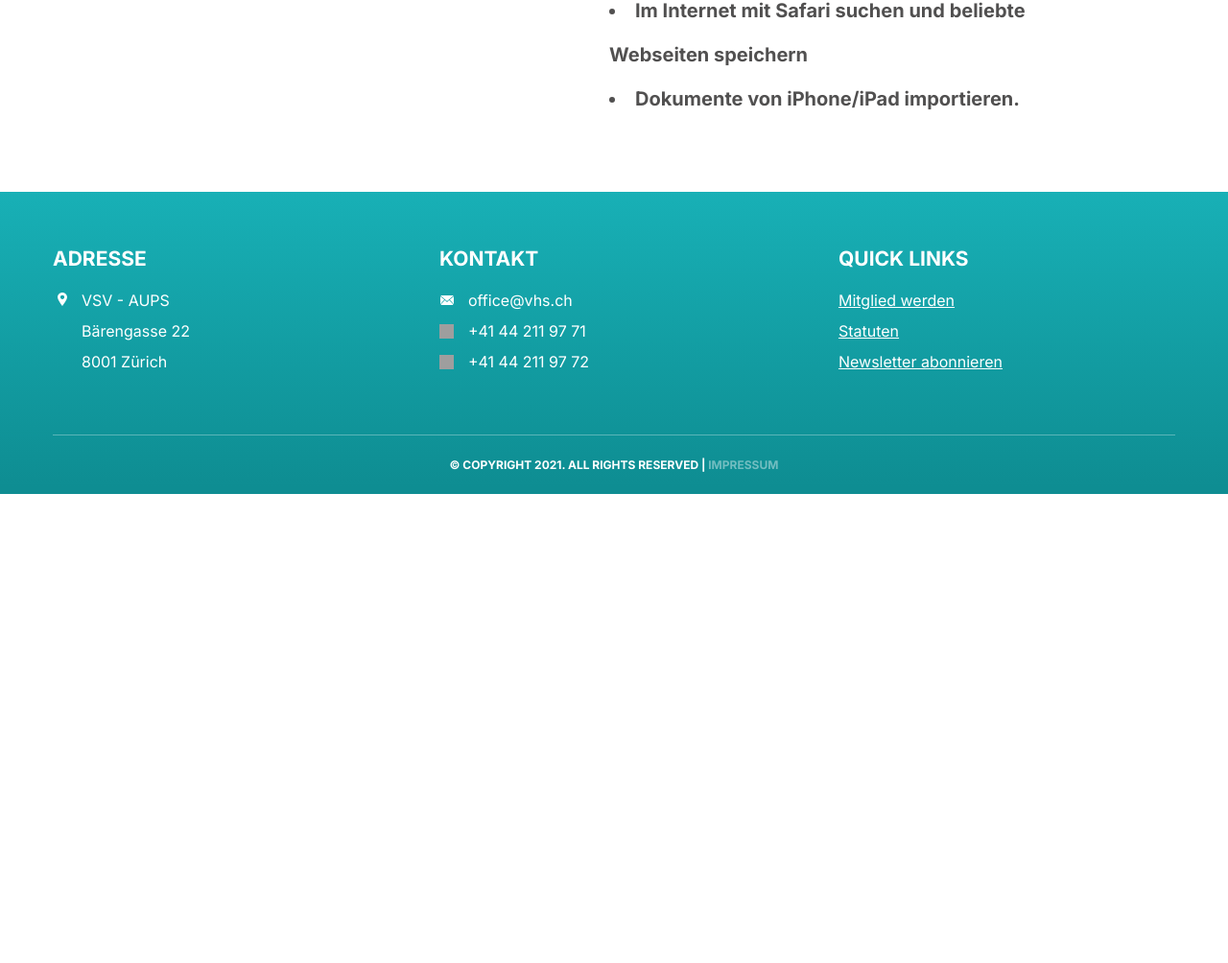
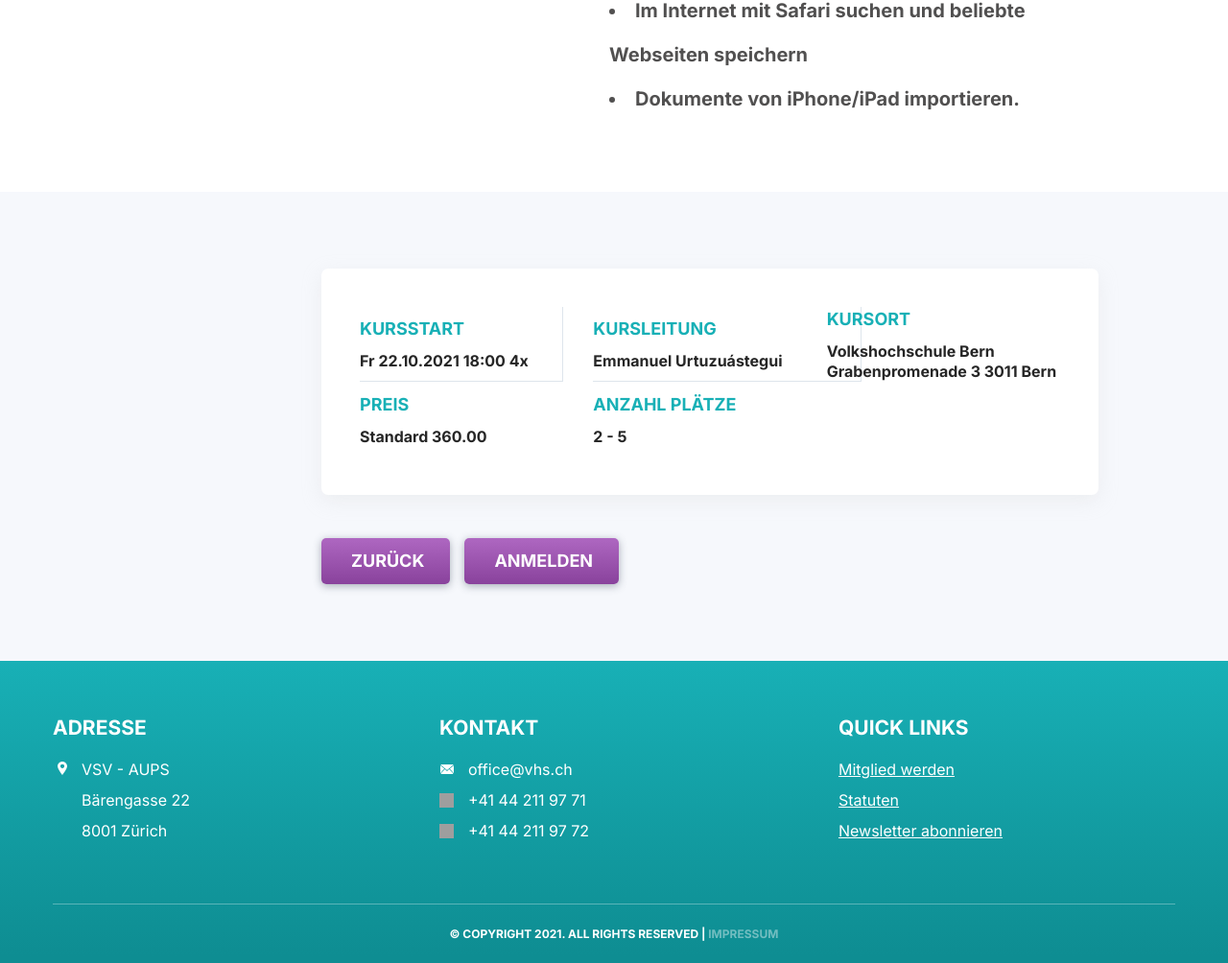
Before and after one commit to Exib1t/Sites, a PHP site: page /innerPage.php in a window 1280 px wide. Shown: the part 1084-2088 px from the top of the page at 96% size. Before the commit the page ends 1599 px from the top, so only its background shows below. Run offline with PHP 8.4, Linux system fonts and the light colour scheme; style sheets or scripts are compiled from the project's sources; grey boxes are pictures that could not be loaded.

Commit message:
UpVHS InnerPage update

```diff
--- a/UpVHS/dev/src/sass/_sprites.scss
+++ b/UpVHS/dev/src/sass/_sprites.scss
@@ -11,9 +11,9 @@
 // $spritesheet: width height image $spritesheet-sprites;
 $spritesheet-width: 0px;
 $spritesheet-height: 0px;
-$spritesheet-image: '../img/spritesheet.png?1652516119810';
+$spritesheet-image: '../img/spritesheet.png?1652547908846';
 $spritesheet-sprites: ();
-$spritesheet: (0px, 0px, '../img/spritesheet.png?1652516119810', $spritesheet-sprites, );
+$spritesheet: (0px, 0px, '../img/spritesheet.png?1652547908846', $spritesheet-sprites, );
 
 // The provided mixins are intended to be used with the array-like variables
 //
--- a/UpVHS/dev/src/sass/blocks/_b-contentText.scss
+++ b/UpVHS/dev/src/sass/blocks/_b-contentText.scss
@@ -463,7 +463,7 @@
 
 .b-contentText__images {
   align-self: flex-start;
-  padding-top: 6px;
+  padding-top: 8px;
 }
 
 .b-contentText__title {
@@ -505,3 +505,119 @@
   line-height: 46px;
   color: #515050;
 }
+
+.l-contentInfo {
+  width: 100%;
+  display: flex;
+  justify-content: center;
+  align-self: center;
+  background: #F6F8FC;
+  margin: 0;
+  padding: 0;
+}
+
+.b-contentInfo {
+  width: 100%;
+  max-width: 1010px;
+  box-sizing: border-box;
+  padding: 80px 0 80px 200px;
+  display: flex;
+  flex-direction: column;
+  justify-content: center;
+  align-self: center;
+}
+
+.b-contentInfo__table {
+  display: grid;
+  grid-template-columns: 1fr 1fr 1fr;
+  grid-template-rows: 1fr 1fr;
+  padding: 40px;
+  background: #FFFFFF;
+  box-shadow: 0px 6px 20px rgba(214, 214, 214, 0.284167);
+  border-radius: 7px;
+}
+
+.b-contentInfo__cell {
+  display: flex;
+  width: fit-content;
+  flex-direction: column;
+  justify-content: center;
+  align-items: self-start;
+
+  &:nth-child(1) {
+    border-right: 1px solid #DEE5EC;
+    border-bottom: 1px solid #DEE5EC;
+    padding-right: 35px;
+  }
+
+  &:nth-child(2) {
+    border-right: 1px solid #DEE5EC;
+    border-bottom: 1px solid #DEE5EC;
+    padding-right: 35px;
+    width: 100%;
+  }
+
+  &:nth-child(3) {
+
+  }
+
+  &:nth-child(4) {
+
+  }
+
+  &:nth-child(5) {
+
+  }
+}
+
+.b-tableBlock__title {
+  font-family: $Inter;
+  font-style: normal;
+  font-weight: 700;
+  font-size: 18px;
+  line-height: 26px;
+  text-transform: uppercase;
+  color: #18B0B6;
+  padding: 0;
+  margin: 0 0 10px 0;
+  width: fit-content;
+  text-align: left;
+}
+
+.b-tableBlock__text {
+  font-family: $Inter;
+  font-style: normal;
+  font-weight: 700;
+  font-size: 16px;
+  line-height: 21px;
+  color: #262626;
+  padding: 0;
+  margin: 0;
+  width: fit-content;
+  text-align: left;
+}
+
+.b-contentInfo__buttons {
+  display: flex;
+  margin-top: 45px;
+  gap: 15px;
+  padding: 0;
+}
+
+.b-contentInfo__button {
+  padding: 13px 27px 13px 31px;
+  border: 0;
+  background: linear-gradient(180deg, #AE67C1 0%, #89429C 100%);
+  box-shadow: 0px 2px 8px rgba(153, 160, 172, 0.863432);
+  border-radius: 5px;
+  font-style: normal;
+  font-weight: 700;
+  font-size: 18px;
+  line-height: 22px;
+  text-transform: uppercase;
+  color: #fff;
+  font-family: $Inter;
+  &:hover {
+    cursor: pointer;
+  }
+}
--- a/UpVHS/innerPage.php
+++ b/UpVHS/innerPage.php
@@ -30,7 +30,32 @@ require( 'inc/header.php' );
 
   <section class="l-contentInfo">
     <div class="b-contentInfo">
-
+      <div class="b-contentInfo__table">
+        <div class="b-contentInfo__cell">
+          <h4 class="b-tableBlock__title">Kursstart</h4>
+          <p class="b-tableBlock__text">Fr 22.10.2021 18:00 4x</p>
+        </div>
+        <div class="b-contentInfo__cell">
+          <h4 class="b-tableBlock__title">Kursleitung</h4>
+          <p class="b-tableBlock__text">Emmanuel Urtuzuástegui</p>
+        </div>
+        <div class="b-contentInfo__cell">
+          <h4 class="b-tableBlock__title">Kursort</h4>
+          <p class="b-tableBlock__text">Volkshochschule Bern Grabenpromenade 3 3011 Bern</p>
+        </div>
+        <div class="b-contentInfo__cell">
+          <h4 class="b-tableBlock__title">Preis</h4>
+          <p class="b-tableBlock__text">Standard 360.00</p>
+        </div>
+        <div class="b-contentInfo__cell">
+          <h4 class="b-tableBlock__title">Anzahl Plätze</h4>
+          <p class="b-tableBlock__text">2 - 5</p>
+        </div>
+      </div>
+      <div class="b-contentInfo__buttons">
+        <button class="b-contentInfo__button hvr-shutter-out-horizontal">Zurück</button>
+        <button class="b-contentInfo__button hvr-shutter-out-horizontal">Anmelden</button>
+      </div>
     </div>
   </section>
 </main>
```
